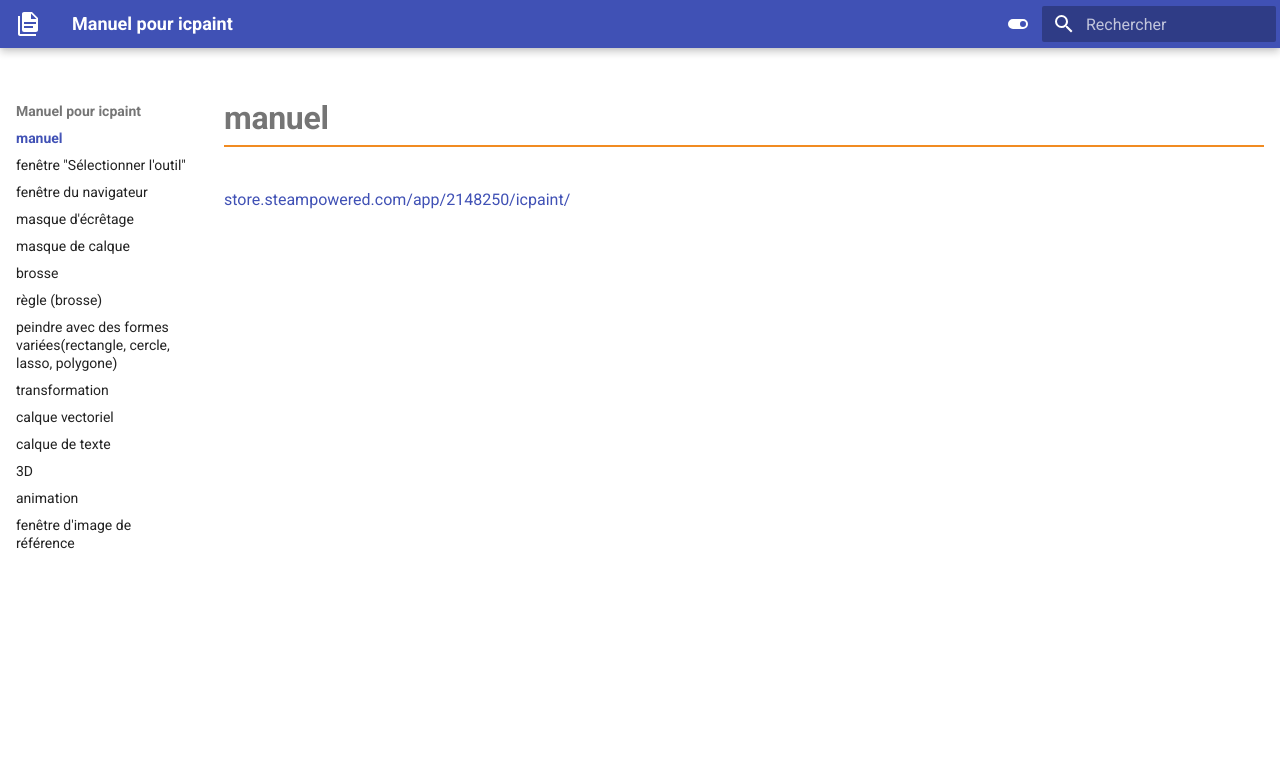
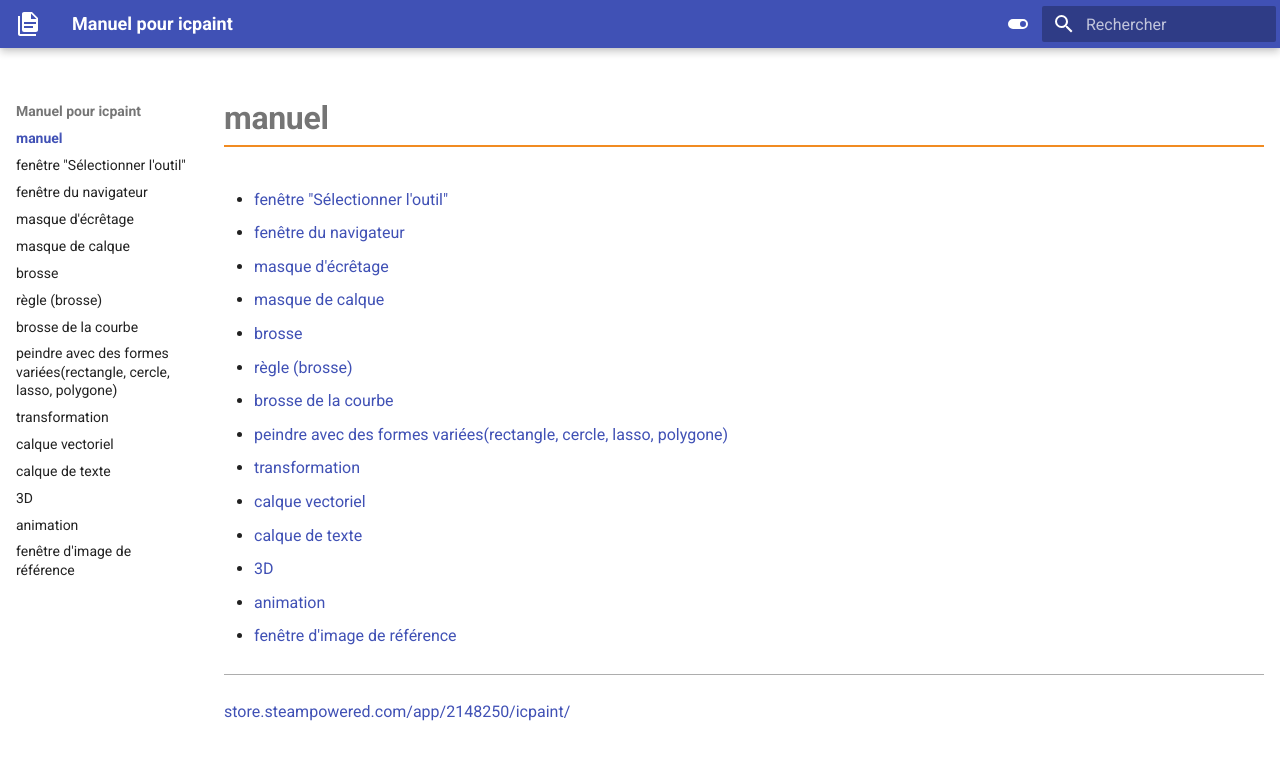
Before and after one commit to TomoyukiMizuma/icpaint_manual_fr, an MkDocs documentation site: the page built from docs/index.md, in a window 1280 px wide. Shown: the top 760 px of the page. Built offline with MkDocs 1.6.1 and Material for MkDocs 9.7.7, drawn with Linux system fonts in a browser that asks for light colours.

Commit message:
curve brush

```diff
--- a/docs/index.md
+++ b/docs/index.md
@@ -3,4 +3,21 @@
   - toc
 ---
 
+* [fenêtre "Sélectionner l'outil"](select_tool_window.md)
+* [fenêtre du navigateur](navigator_window.md)
+* [masque d'écrêtage](clipping_mask.md)
+* [masque de calque](layer_mask.md)
+* [brosse](brush.md)
+* [règle (brosse)](ruler_brush.md)
+* [brosse de la courbe](curve_brush.md)
+* [peindre avec des formes variées(rectangle, cercle, lasso, polygone)](paint_with_shapes.md)
+* [transformation](transform.md)
+* [calque vectoriel](vector_layer.md)
+* [calque de texte](text_layer.md)
+* [3D](3D.md)
+* [animation](animation.md)
+* [fenêtre d'image de référence](reference_image.md)
+
+---
+
 [store.steampowered.com/app/2148250/icpaint/](https://store.steampowered.com/app/2148250/icpaint/)
--- a/mkdocs.yml
+++ b/mkdocs.yml
@@ -246,6 +246,7 @@
   - masque de calque:         layer_mask.md
   - brosse:                   brush.md
   - règle (brosse):           ruler_brush.md
+  - brosse de la courbe:      curve_brush.md
   - peindre avec des formes variées(rectangle, cercle, lasso, polygone): paint_with_shapes.md
   - transformation:           transform.md
   - calque vectoriel:         vector_layer.md
```
Also changed, not shown: docs/curve_brush.md (added, +110 -0 lines), docs/image/curve_brush_airbrush.png (added), docs/image/curve_brush_circle_img.png (added), docs/image/curve_brush_fur.png (added), docs/image/curve_brush_lighting_line.png (added), docs/image/curve_brush_splatter.png (added), docs/image/curve_brush_star.png (added), docs/image/select_tool_curve_brush.png (added), 1 other file.
